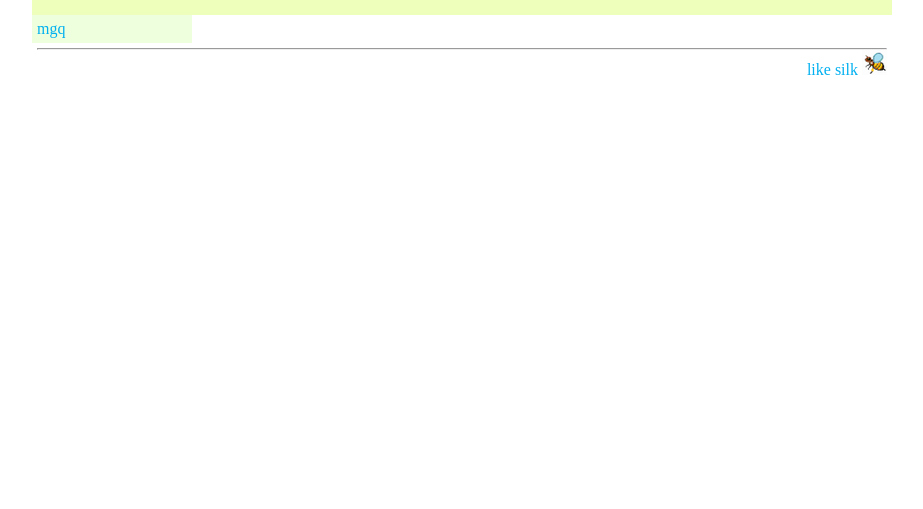
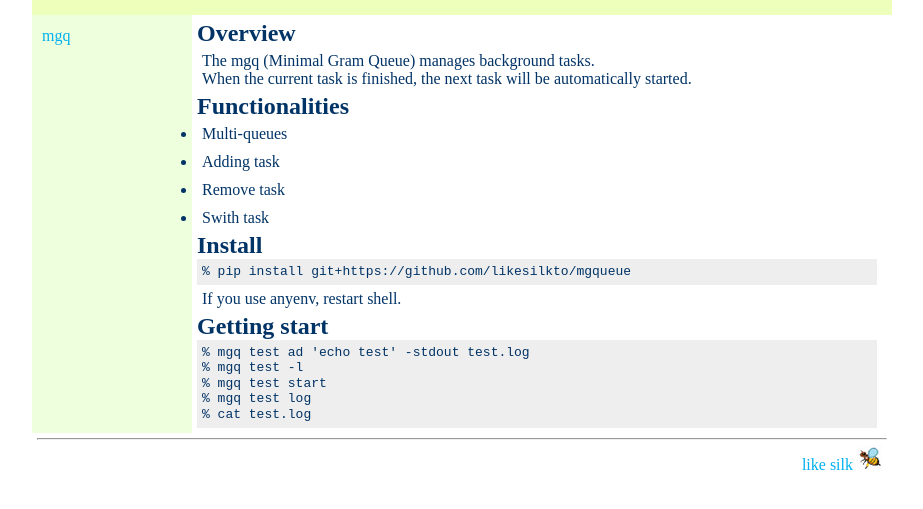
Before and after one commit to likesilkto/mgqueue, a plain HTML site: page docs/index.html in a window 1280 px wide. Shown: the part 45-554 px from the top of the page, without its empty margins (183-1106 px from the left). Drawn offline with Linux system fonts and the light colour scheme.

Commit message:
dev_0.1.0_docs_030

```diff
--- a/docs/index.html
+++ b/docs/index.html
@@ -40,21 +40,58 @@
 </head>
 
 <div id="wrapper">
+
 <div id="header">
 <h1><a href=".">mgq (Minimal Gram task Queue)</a></h1>
 </div>
+
 <div id="main">
+
 <div id="menu">
 <p><a href=".">mgq</a></p>
 </div>
+
 <div id="contents">
+<h2>Overview</h2>
+<p>The mgq (Minimal Gram Queue) manages background tasks.<br>
+When the current task is finished, the next task will be automatically started.</p>
+<h2>Functionalities</h2>
+<ul>
+<li>
+<p>Multi-queues</p>
+</li>
+<li>
+<p>Adding task</p>
+</li>
+<li>
+<p>Remove task</p>
+</li>
+<li>
+<p>Swith task</p>
+</li>
+</ul>
+<h2>Install</h2>
+<div class="highlight"><pre><span></span>% pip install git+https://github.com/likesilkto/mgqueue
+</pre></div>
+
+
+<p>If you use anyenv, restart shell.</p>
+<h2>Getting start</h2>
+<div class="highlight"><pre><span></span>% mgq test ad &#39;echo test&#39; -stdout test.log
+% mgq test -l
+% mgq test start
+% mgq test log
+% cat test.log
+</pre></div>
+</div>
 
 </div>
-	</div>
+
 <div id="footer">
 <hr>
 <p><a href="http://like.silk.to/">like silk</a> <img alt="" src="TnkBee025.png"></p>
  </div>
+
 </div>
 </body>
 </html>
--- a/docs/mgqueue.css
+++ b/docs/mgqueue.css
@@ -53,3 +53,21 @@ a:hover{
 color:#FF0066;
 text-decoration:none;
 }
+
+code {
+font-size: 1em;
+line-height: 1.2;
+padding: 5px;
+background: #EEEEEE;
+}
+
+pre {
+font-size: 1em;
+line-height: 1.2;
+padding: 5px;
+background: #EEEEEE;
+}
+
+p {
+padding: 5px;
+}
```
Also changed, not shown: 2 other files. Lines whose indentation alone changed are shown as unchanged.
